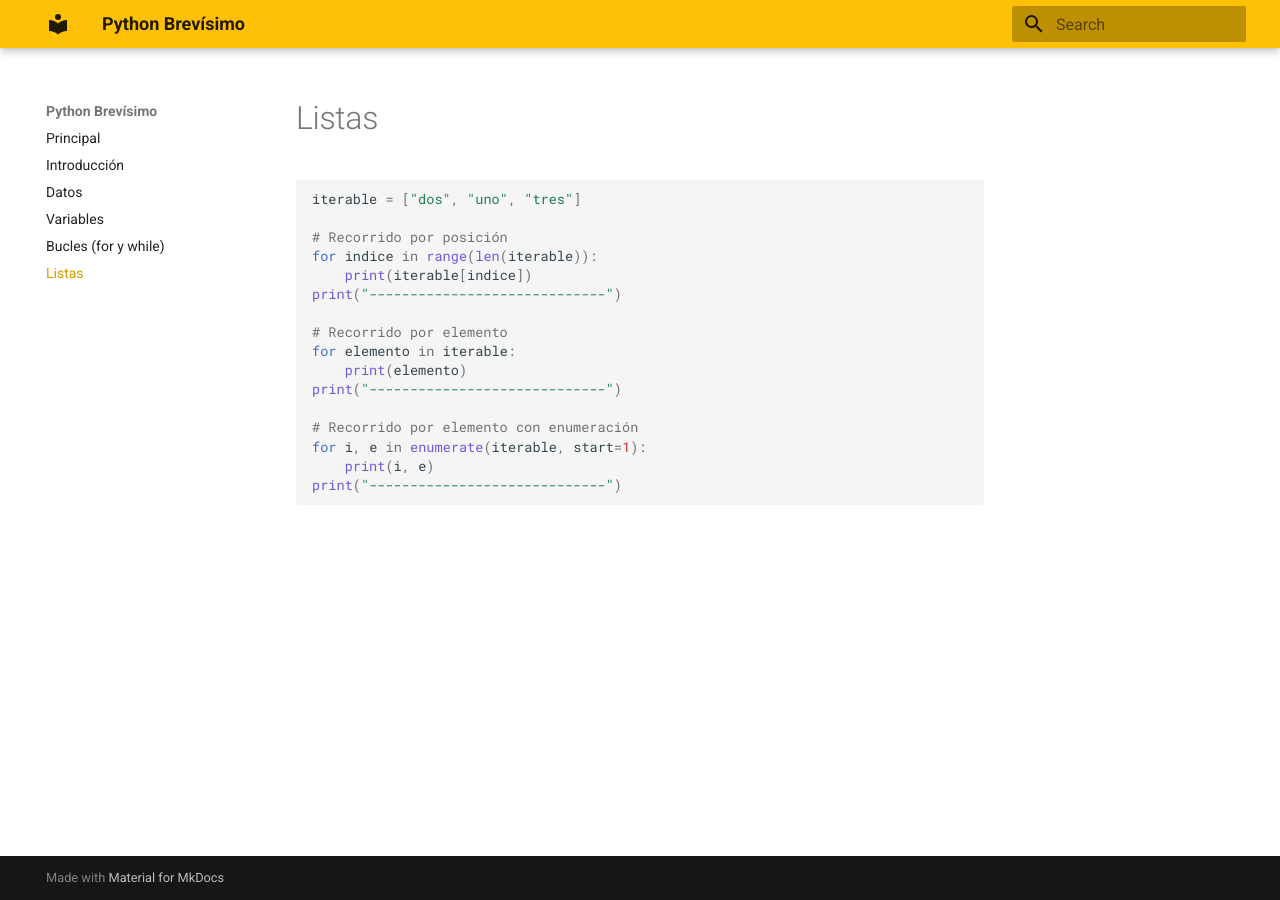
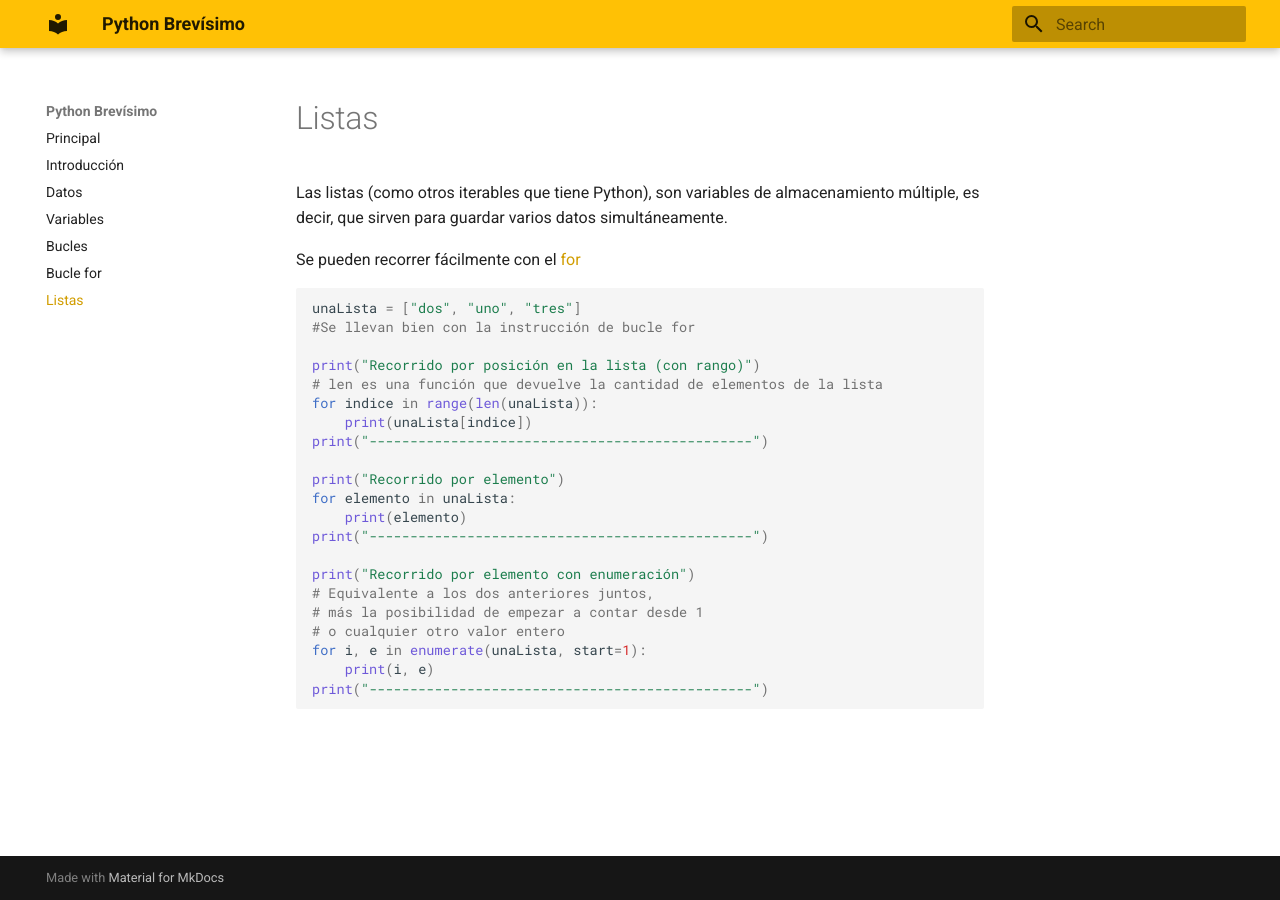
Before and after one commit to pablokan/python_brevisimo, an MkDocs documentation site: the page built from docs/listas.md, in a window 1280 px wide. Built offline with MkDocs 1.6.1 and Material for MkDocs 9.7.7, drawn with Linux system fonts in a browser that asks for light colours.

Commit message:
for y lista

````diff
--- a/docs/listas.md
+++ b/docs/listas.md
@@ -1,19 +1,28 @@
 # Listas
+
+Las listas (como otros iterables que tiene Python), son variables de almacenamiento múltiple, es decir, que sirven para guardar varios datos simultáneamente.
+
+Se pueden recorrer fácilmente con el [for](bucles/for.md)
 ``` py
-iterable = ["dos", "uno", "tres"]
+unaLista = ["dos", "uno", "tres"]
+#Se llevan bien con la instrucción de bucle for
 
-# Recorrido por posición
-for indice in range(len(iterable)):
-    print(iterable[indice])
-print("-----------------------------")
+print("Recorrido por posición en la lista (con rango)")
+# len es una función que devuelve la cantidad de elementos de la lista
+for indice in range(len(unaLista)):
+    print(unaLista[indice])
+print("-----------------------------------------------")
 
-# Recorrido por elemento
-for elemento in iterable:
+print("Recorrido por elemento")
+for elemento in unaLista:
     print(elemento)
-print("-----------------------------")
+print("-----------------------------------------------")
 
-# Recorrido por elemento con enumeración
-for i, e in enumerate(iterable, start=1):
+print("Recorrido por elemento con enumeración")
+# Equivalente a los dos anteriores juntos,
+# más la posibilidad de empezar a contar desde 1
+# o cualquier otro valor entero
+for i, e in enumerate(unaLista, start=1):
     print(i, e)
-print("-----------------------------")
+print("-----------------------------------------------")
 ```
--- a/mkdocs.yml
+++ b/mkdocs.yml
@@ -5,7 +5,8 @@ nav:
   - Introducción: intro.md
   - Datos: datos.md
   - Variables: variables.md
-  - Bucles (for y while): bucles.md
+  - Bucles: bucles.md
+  - Bucle for: bucles/for.md
   - Listas: listas.md
 
 theme:
````
Also changed, not shown: docs/bucles/for.md (+13 -6 lines).
